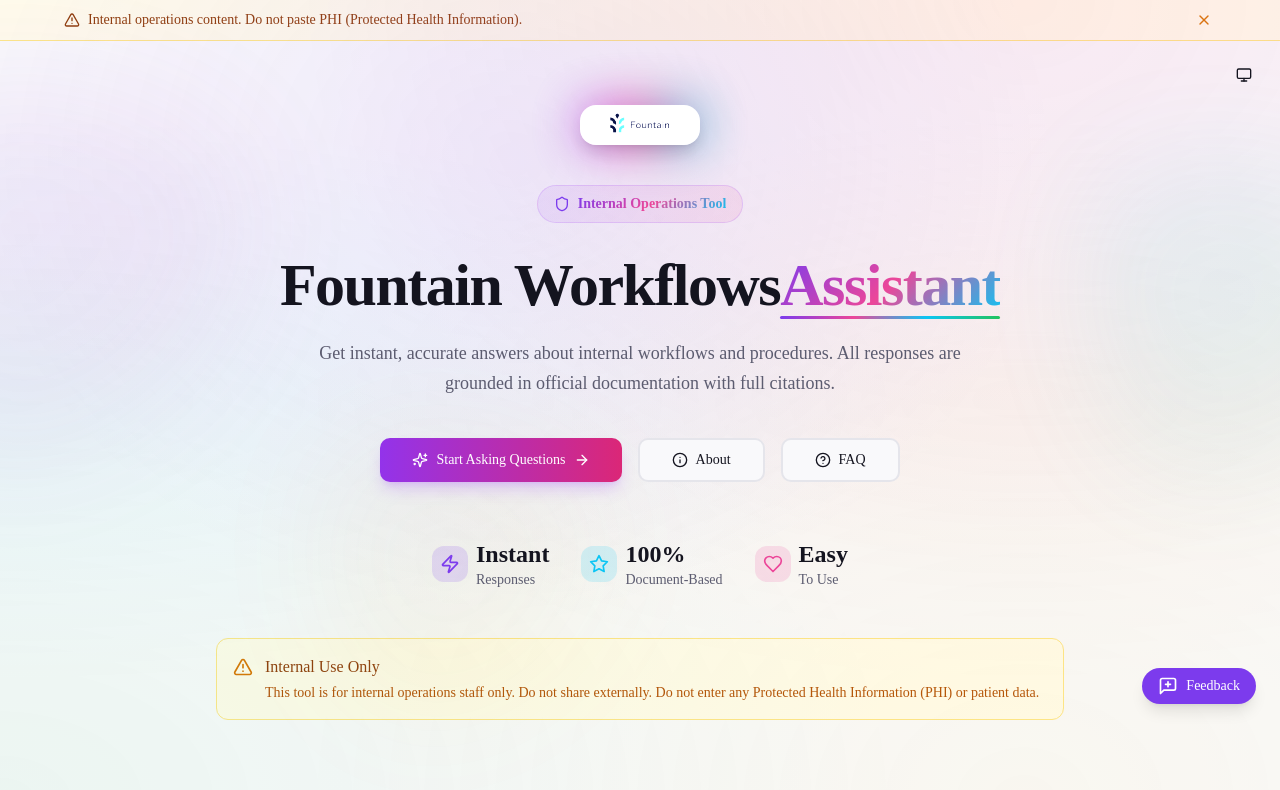
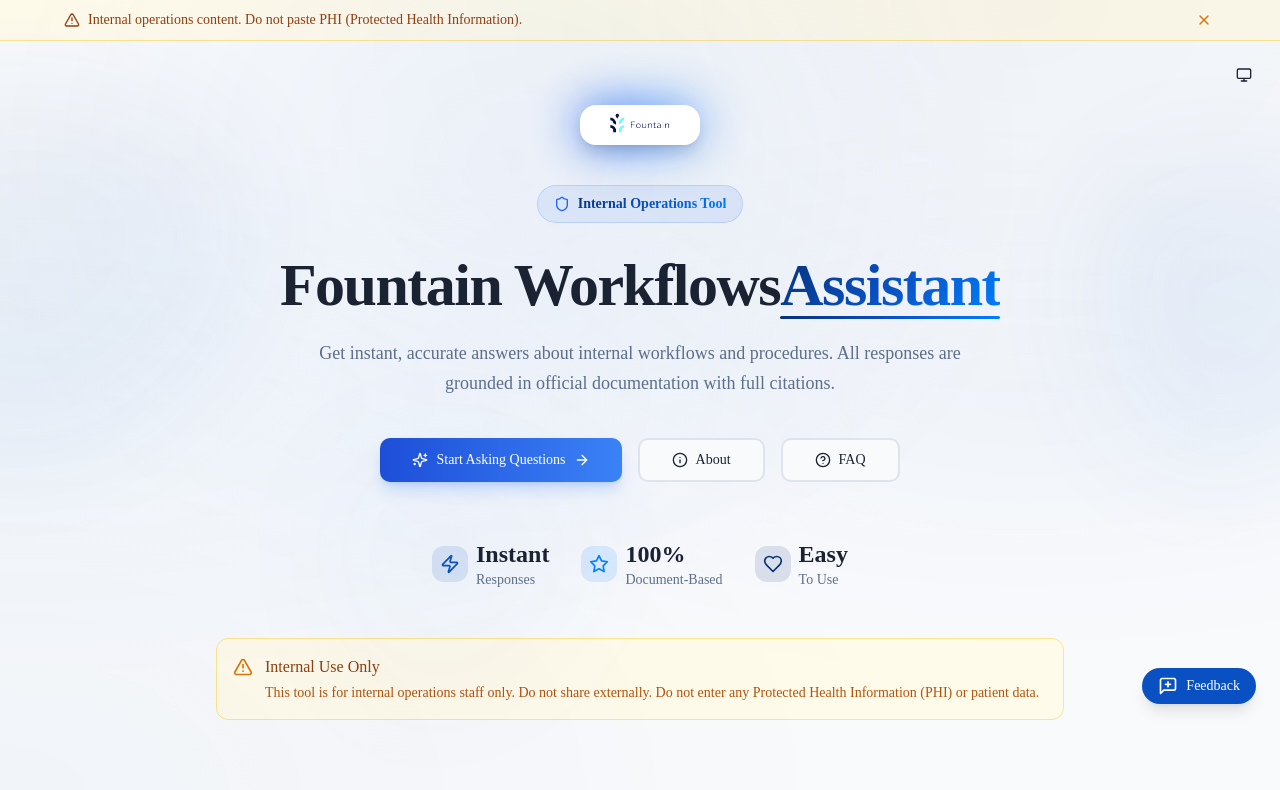
Before and after one commit to draphael123/fountain-ai-bot, a Next.js app: page / in a window 1280 px wide. Shown: the top 790 px of the page. Built offline with nearby package versions, Linux system fonts and the light colour scheme.

Commit message:
Update color scheme to professional dark blue and white

```diff
--- a/app/globals.css
+++ b/app/globals.css
@@ -4,64 +4,64 @@
 
 @layer base {
   :root {
-    --background: 240 20% 98%;
-    --foreground: 240 20% 10%;
+    --background: 210 40% 98%;
+    --foreground: 220 30% 15%;
     --card: 0 0% 100%;
-    --card-foreground: 240 20% 10%;
-    --primary: 262 83% 58%;
+    --card-foreground: 220 30% 15%;
+    --primary: 217 91% 40%;
     --primary-foreground: 0 0% 100%;
-    --secondary: 240 10% 94%;
-    --secondary-foreground: 240 20% 20%;
-    --muted: 240 10% 96%;
-    --muted-foreground: 240 10% 40%;
-    --accent: 330 81% 60%;
+    --secondary: 210 30% 94%;
+    --secondary-foreground: 220 25% 25%;
+    --muted: 210 25% 96%;
+    --muted-foreground: 215 20% 45%;
+    --accent: 210 100% 50%;
     --accent-foreground: 0 0% 100%;
     --destructive: 0 72% 51%;
     --destructive-foreground: 0 0% 100%;
-    --border: 240 13% 91%;
-    --input: 240 13% 91%;
-    --ring: 262 83% 58%;
+    --border: 214 30% 90%;
+    --input: 214 30% 90%;
+    --ring: 217 91% 40%;
     --radius: 0.75rem;
     --success: 142 76% 36%;
     --warning: 38 92% 50%;
 
-    /* Colorful accent palette */
-    --purple: 262 83% 58%;
-    --pink: 330 81% 60%;
-    --cyan: 192 91% 50%;
-    --orange: 25 95% 53%;
-    --green: 142 70% 45%;
-    --yellow: 48 96% 53%;
+    /* Professional blue palette */
+    --navy: 217 91% 25%;
+    --blue: 217 91% 40%;
+    --blue-light: 210 100% 50%;
+    --blue-pale: 210 100% 95%;
+    --slate: 215 20% 45%;
+    --steel: 210 15% 60%;
   }
 
   .dark {
-    --background: 240 20% 4%;
-    --foreground: 240 15% 95%;
-    --card: 240 20% 7%;
-    --card-foreground: 240 15% 95%;
-    --primary: 262 83% 65%;
+    --background: 220 30% 6%;
+    --foreground: 210 40% 96%;
+    --card: 220 25% 10%;
+    --card-foreground: 210 40% 96%;
+    --primary: 210 100% 55%;
     --primary-foreground: 0 0% 100%;
-    --secondary: 240 20% 13%;
-    --secondary-foreground: 240 15% 95%;
-    --muted: 240 15% 13%;
-    --muted-foreground: 240 10% 65%;
-    --accent: 330 81% 65%;
+    --secondary: 220 25% 15%;
+    --secondary-foreground: 210 40% 96%;
+    --muted: 220 20% 14%;
+    --muted-foreground: 215 20% 60%;
+    --accent: 210 100% 60%;
     --accent-foreground: 0 0% 100%;
     --destructive: 0 63% 40%;
     --destructive-foreground: 0 0% 100%;
-    --border: 240 15% 18%;
-    --input: 240 15% 18%;
-    --ring: 262 83% 65%;
+    --border: 220 20% 20%;
+    --input: 220 20% 20%;
+    --ring: 210 100% 55%;
     --success: 142 76% 42%;
     --warning: 38 92% 55%;
 
-    /* Colorful accent palette */
-    --purple: 262 83% 65%;
-    --pink: 330 81% 65%;
-    --cyan: 192 91% 55%;
-    --orange: 25 95% 58%;
-    --green: 142 70% 50%;
-    --yellow: 48 96% 58%;
+    /* Professional blue palette - dark mode */
+    --navy: 217 91% 35%;
+    --blue: 210 100% 55%;
+    --blue-light: 210 100% 65%;
+    --blue-pale: 220 50% 20%;
+    --slate: 215 20% 60%;
+    --steel: 210 15% 50%;
   }
 }
 
@@ -229,16 +229,16 @@
   -webkit-backdrop-filter: blur(8px);
 }
 
-/* Gradient text */
+/* Gradient text - now blue-focused */
 .gradient-text {
-  background: linear-gradient(135deg, hsl(var(--purple)), hsl(var(--pink)), hsl(var(--cyan)));
+  background: linear-gradient(135deg, hsl(var(--navy)), hsl(var(--blue)), hsl(var(--blue-light)));
   -webkit-background-clip: text;
   -webkit-text-fill-color: transparent;
   background-clip: text;
 }
 
 .gradient-text-alt {
-  background: linear-gradient(135deg, hsl(var(--cyan)), hsl(var(--green)));
+  background: linear-gradient(135deg, hsl(var(--blue)), hsl(var(--blue-light)));
   -webkit-background-clip: text;
   -webkit-text-fill-color: transparent;
   background-clip: text;
@@ -249,30 +249,25 @@
   @apply focus:outline-none focus-visible:ring-2 focus-visible:ring-ring focus-visible:ring-offset-2;
 }
 
-/* Colorful backgrounds */
-.bg-gradient-purple-pink {
-  background: linear-gradient(135deg, hsl(var(--purple) / 0.1), hsl(var(--pink) / 0.1));
+/* Blue-focused backgrounds */
+.bg-gradient-blue {
+  background: linear-gradient(135deg, hsl(var(--navy) / 0.1), hsl(var(--blue) / 0.1));
 }
 
-.bg-gradient-cyan-green {
-  background: linear-gradient(135deg, hsl(var(--cyan) / 0.1), hsl(var(--green) / 0.1));
-}
-
-.bg-gradient-orange-yellow {
-  background: linear-gradient(135deg, hsl(var(--orange) / 0.1), hsl(var(--yellow) / 0.1));
+.bg-gradient-light {
+  background: linear-gradient(135deg, hsl(var(--blue-pale)), hsl(var(--background)));
 }
 
 .bg-gradient-mesh {
   background:
-    radial-gradient(at 40% 20%, hsl(var(--purple) / 0.15) 0px, transparent 50%),
-    radial-gradient(at 80% 0%, hsl(var(--pink) / 0.15) 0px, transparent 50%),
-    radial-gradient(at 0% 50%, hsl(var(--cyan) / 0.1) 0px, transparent 50%),
-    radial-gradient(at 80% 50%, hsl(var(--orange) / 0.08) 0px, transparent 50%),
-    radial-gradient(at 0% 100%, hsl(var(--green) / 0.1) 0px, transparent 50%),
-    radial-gradient(at 80% 100%, hsl(var(--yellow) / 0.08) 0px, transparent 50%);
+    radial-gradient(at 40% 20%, hsl(var(--blue) / 0.08) 0px, transparent 50%),
+    radial-gradient(at 80% 0%, hsl(var(--navy) / 0.06) 0px, transparent 50%),
+    radial-gradient(at 0% 50%, hsl(var(--blue-light) / 0.05) 0px, transparent 50%),
+    radial-gradient(at 80% 50%, hsl(var(--blue) / 0.04) 0px, transparent 50%),
+    radial-gradient(at 0% 100%, hsl(var(--navy) / 0.05) 0px, transparent 50%);
 }
 
-/* Animated gradient border */
+/* Subtle animated border */
 @keyframes gradient-rotate {
   0% { background-position: 0% 50%; }
   50% { background-position: 100% 50%; }
@@ -290,7 +285,7 @@
   inset: 0;
   padding: 2px;
   border-radius: inherit;
-  background: linear-gradient(90deg, hsl(var(--purple)), hsl(var(--pink)), hsl(var(--cyan)), hsl(var(--purple)));
+  background: linear-gradient(90deg, hsl(var(--navy)), hsl(var(--blue)), hsl(var(--blue-light)), hsl(var(--navy)));
   background-size: 300% 300%;
   animation: gradient-rotate 3s linear infinite;
   -webkit-mask:
@@ -301,29 +296,38 @@
   pointer-events: none;
 }
 
-/* Colorful hover states */
-.hover-purple:hover { background: hsl(var(--purple) / 0.1); }
-.hover-pink:hover { background: hsl(var(--pink) / 0.1); }
-.hover-cyan:hover { background: hsl(var(--cyan) / 0.1); }
-.hover-orange:hover { background: hsl(var(--orange) / 0.1); }
-.hover-green:hover { background: hsl(var(--green) / 0.1); }
+/* Blue-focused hover states */
+.hover-blue:hover { background: hsl(var(--blue) / 0.1); }
+.hover-navy:hover { background: hsl(var(--navy) / 0.1); }
 
-/* Colorful badges */
-.badge-purple { background: hsl(var(--purple) / 0.15); color: hsl(var(--purple)); }
-.badge-pink { background: hsl(var(--pink) / 0.15); color: hsl(var(--pink)); }
-.badge-cyan { background: hsl(var(--cyan) / 0.15); color: hsl(var(--cyan)); }
-.badge-orange { background: hsl(var(--orange) / 0.15); color: hsl(var(--orange)); }
-.badge-green { background: hsl(var(--green) / 0.15); color: hsl(var(--green)); }
-.badge-yellow { background: hsl(var(--yellow) / 0.15); color: hsl(var(--yellow)); }
+/* Professional badges */
+.badge-blue { background: hsl(var(--blue) / 0.12); color: hsl(var(--blue)); }
+.badge-navy { background: hsl(var(--navy) / 0.12); color: hsl(var(--navy)); }
+.badge-success { background: hsl(var(--success) / 0.12); color: hsl(var(--success)); }
+.badge-warning { background: hsl(var(--warning) / 0.12); color: hsl(var(--warning)); }
+.badge-light { background: hsl(var(--blue-pale)); color: hsl(var(--navy)); }
 
-/* Colorful icons */
-.icon-purple { color: hsl(var(--purple)); }
-.icon-pink { color: hsl(var(--pink)); }
-.icon-cyan { color: hsl(var(--cyan)); }
-.icon-orange { color: hsl(var(--orange)); }
-.icon-green { color: hsl(var(--green)); }
+/* Legacy badge names for compatibility */
+.badge-purple { background: hsl(var(--blue) / 0.12); color: hsl(var(--blue)); }
+.badge-pink { background: hsl(var(--navy) / 0.12); color: hsl(var(--navy)); }
+.badge-cyan { background: hsl(var(--blue-light) / 0.12); color: hsl(var(--blue-light)); }
+.badge-orange { background: hsl(var(--warning) / 0.12); color: hsl(var(--warning)); }
+.badge-green { background: hsl(var(--success) / 0.12); color: hsl(var(--success)); }
+.badge-yellow { background: hsl(var(--warning) / 0.12); color: hsl(var(--warning)); }
 
-/* Glowing button effect */
+/* Professional icons */
+.icon-blue { color: hsl(var(--blue)); }
+.icon-navy { color: hsl(var(--navy)); }
+.icon-light { color: hsl(var(--blue-light)); }
+
+/* Legacy icon names */
+.icon-purple { color: hsl(var(--blue)); }
+.icon-pink { color: hsl(var(--navy)); }
+.icon-cyan { color: hsl(var(--blue-light)); }
+.icon-orange { color: hsl(var(--warning)); }
+.icon-green { color: hsl(var(--success)); }
+
+/* Clean button glow */
 .btn-glow {
   position: relative;
   overflow: hidden;
@@ -335,10 +339,10 @@
   inset: -50%;
   background: conic-gradient(
     from 0deg,
-    hsl(var(--purple)),
-    hsl(var(--pink)),
-    hsl(var(--cyan)),
-    hsl(var(--purple))
+    hsl(var(--navy)),
+    hsl(var(--blue)),
+    hsl(var(--blue-light)),
+    hsl(var(--navy))
   );
   animation: gradient-rotate 2s linear infinite;
   opacity: 0;
@@ -346,14 +350,14 @@
 }
 
 .btn-glow:hover::before {
-  opacity: 0.5;
+  opacity: 0.3;
 }
 
 .btn-glow > * {
   position: relative;
 }
 
-/* Rainbow underline */
+/* Subtle underline */
 .rainbow-underline {
   position: relative;
 }
@@ -365,7 +369,7 @@
   bottom: -4px;
   width: 100%;
   height: 3px;
-  background: linear-gradient(90deg, hsl(var(--purple)), hsl(var(--pink)), hsl(var(--cyan)), hsl(var(--green)));
+  background: linear-gradient(90deg, hsl(var(--navy)), hsl(var(--blue)), hsl(var(--blue-light)));
   border-radius: 2px;
 }
 
@@ -389,19 +393,19 @@
   animation-delay: 1s;
 }
 
-/* Blob shapes for background */
+/* Blob shapes for background - blue tones */
 .blob {
   border-radius: 30% 70% 70% 30% / 30% 30% 70% 70%;
 }
 
 .blob-purple {
-  background: linear-gradient(135deg, hsl(var(--purple) / 0.3), hsl(var(--pink) / 0.2));
+  background: linear-gradient(135deg, hsl(var(--navy) / 0.2), hsl(var(--blue) / 0.15));
 }
 
 .blob-cyan {
-  background: linear-gradient(135deg, hsl(var(--cyan) / 0.3), hsl(var(--green) / 0.2));
+  background: linear-gradient(135deg, hsl(var(--blue) / 0.2), hsl(var(--blue-light) / 0.15));
 }
 
 .blob-orange {
-  background: linear-gradient(135deg, hsl(var(--orange) / 0.3), hsl(var(--yellow) / 0.2));
+  background: linear-gradient(135deg, hsl(var(--blue-light) / 0.15), hsl(var(--blue) / 0.1));
 }
--- a/app/page.tsx
+++ b/app/page.tsx
@@ -31,7 +31,7 @@
             {/* Logo with glow effect */}
             <div className="flex justify-center mb-4 animate-fade-in-up">
               <div className="relative">
-                <div className="absolute inset-0 bg-gradient-to-r from-purple-500 via-pink-500 to-cyan-500 rounded-2xl blur-xl opacity-40 animate-pulse-soft" />
+                <div className="absolute inset-0 bg-gradient-to-r from-blue-600 via-blue-500 to-blue-400 rounded-2xl blur-xl opacity-30 animate-pulse-soft" />
                 <Image
                   src="/logo.png"
                   alt="Fountain Workflows Logo"
@@ -42,8 +42,8 @@
               </div>
             </div>
 
-            <div className="inline-flex items-center gap-2 px-4 py-2 bg-gradient-to-r from-purple-500/10 to-pink-500/10 border border-purple-500/20 rounded-full text-sm font-medium animate-fade-in" style={{ animationDelay: "0.1s" }}>
-              <Shield className="h-4 w-4 icon-purple" />
+            <div className="inline-flex items-center gap-2 px-4 py-2 bg-gradient-to-r from-blue-500/10 to-blue-600/10 border border-blue-500/20 rounded-full text-sm font-medium animate-fade-in" style={{ animationDelay: "0.1s" }}>
+              <Shield className="h-4 w-4 text-blue-600 dark:text-blue-400" />
               <span className="gradient-text font-semibold">Internal Operations Tool</span>
             </div>
 
@@ -59,7 +59,7 @@
 
             <div className="flex flex-wrap items-center justify-center gap-4 pt-4 animate-fade-in-up" style={{ animationDelay: "0.4s" }}>
               <Link href="/chat">
-                <Button size="lg" className="gap-2 btn-hover-lift bg-gradient-to-r from-purple-600 to-pink-600 hover:from-purple-700 hover:to-pink-700 shadow-lg shadow-purple-500/25">
+                <Button size="lg" className="gap-2 btn-hover-lift bg-gradient-to-r from-blue-700 to-blue-500 hover:from-blue-800 hover:to-blue-600 shadow-lg shadow-blue-500/25">
                   <Sparkles className="h-4 w-4" />
                   Start Asking Questions
                   <ArrowRight className="h-4 w-4" />
```
Also changed, not shown: app/about/page.tsx (+18 -18 lines), app/chat/page.tsx (+10 -10 lines), app/faq/page.tsx (+11 -11 lines).
